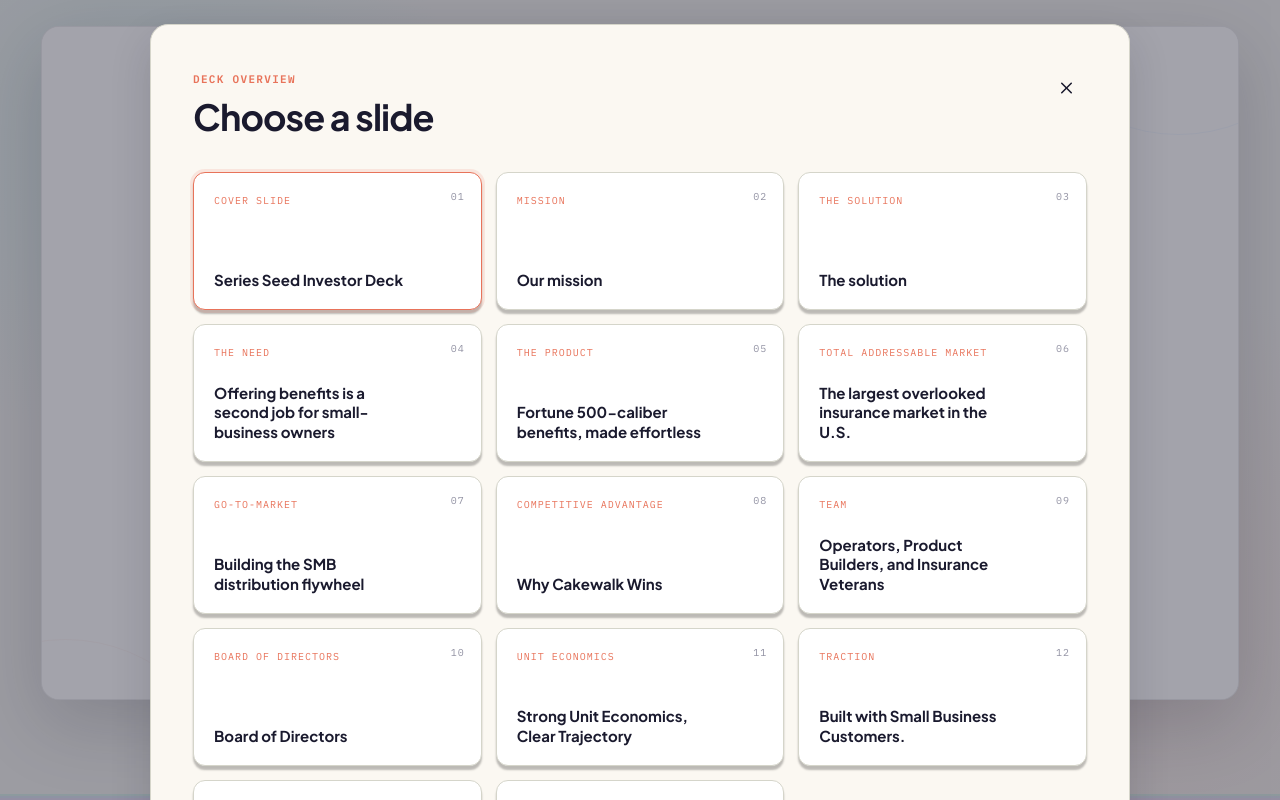
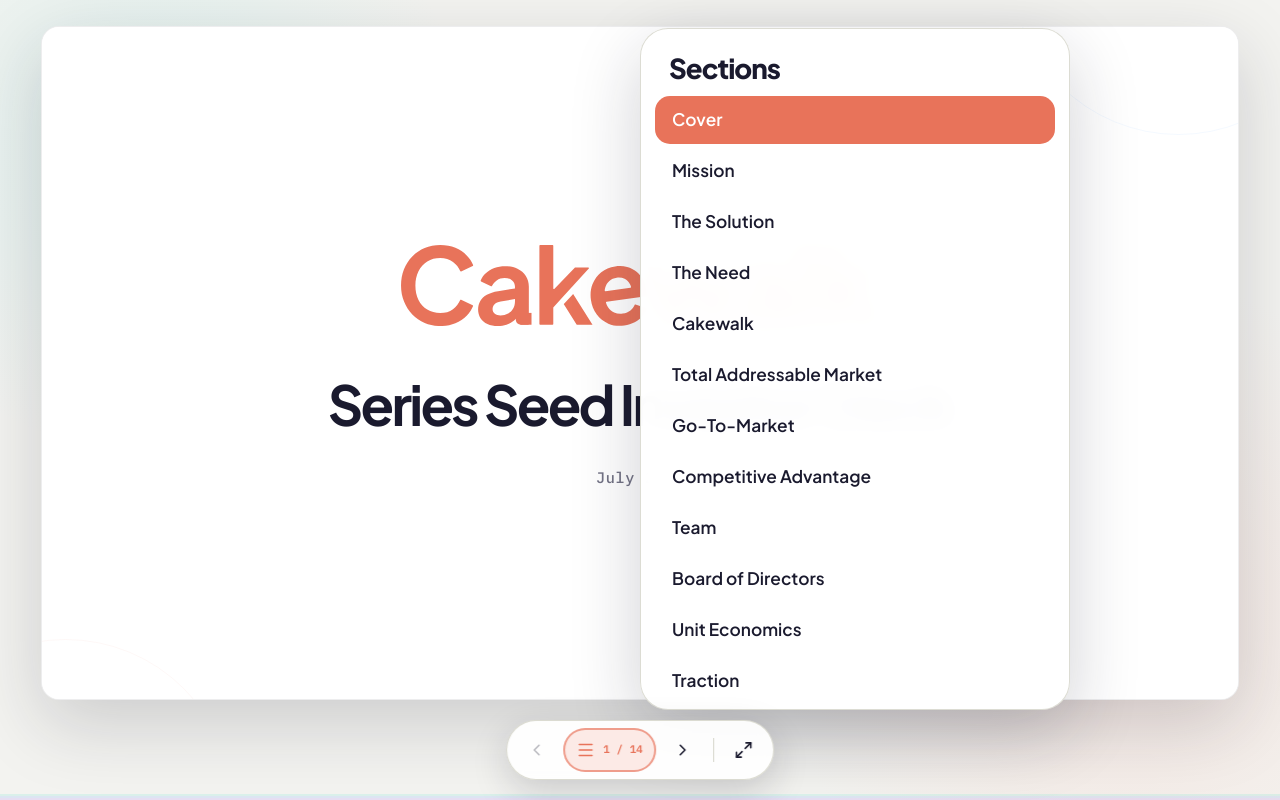
Before and after one commit to jonathanmorav/cakewalk-series-seed-deck, a React (Vite) app: page /#cover in a window 1280 px wide. Both pictures are taken after a click on the button "Open section navigation". Built offline with nearby package versions, Linux system fonts and the light colour scheme.

Commit message:
Replace slide overview with section drawer

```diff
--- a/src/components/Deck.tsx
+++ b/src/components/Deck.tsx
@@ -21,10 +21,21 @@
   ["→ / ↓ / Space", "Next slide"],
   ["← / ↑ / Shift + Space", "Previous slide"],
   ["Home / End", "First / last slide"],
-  ["O", "Slide overview"],
+  ["O", "Section navigation"],
   ["F", "Fullscreen"],
   ["?", "Keyboard shortcuts"],
 ];
+
+const sectionNavigationLabels: Record<string, string> = {
+  cover: "Cover",
+  cakewalk: "Cakewalk",
+  flow: "The Need",
+  system: "The Solution",
+};
+
+function getSectionNavigationLabel(slide: DeckSlide) {
+  return sectionNavigationLabels[slide.id] ?? slide.section;
+}
 
 export function Deck({ slides }: DeckProps) {
   const { currentIndex, currentSlide, direction, goTo, next, previous, first, last } = useDeckNavigation(slides);
@@ -32,7 +43,17 @@
   const [helpOpen, setHelpOpen] = useState(false);
   const [isFullscreen, setIsFullscreen] = useState(Boolean(document.fullscreenElement));
   const touchStartRef = useRef<TouchStart | null>(null);
+  const sectionNavigationRef = useRef<HTMLElement | null>(null);
+  const sectionNavigationTriggerRef = useRef<HTMLButtonElement | null>(null);
+  const activeSectionRef = useRef<HTMLButtonElement | null>(null);
   const prefersReducedMotion = useReducedMotion();
+
+  const closeSectionNavigation = useCallback((restoreFocus = false) => {
+    setOverviewOpen(false);
+    if (restoreFocus) {
+      window.requestAnimationFrame(() => sectionNavigationTriggerRef.current?.focus());
+    }
+  }, []);
 
   const toggleFullscreen = useCallback(async () => {
     try {
@@ -60,15 +81,21 @@
   useEffect(() => {
     const onKeyDown = (event: KeyboardEvent) => {
       if (event.key === "Escape") {
-        setOverviewOpen(false);
+        closeSectionNavigation(overviewOpen);
         setHelpOpen(false);
+        return;
+      }
+
+      const key = event.key.toLowerCase();
+      if (overviewOpen && key === "o" && !event.metaKey && !event.ctrlKey && !event.altKey) {
+        event.preventDefault();
+        closeSectionNavigation(true);
         return;
       }
 
       if (overviewOpen || helpOpen || event.metaKey || event.ctrlKey || event.altKey) return;
       if (isInteractiveTarget(event.target)) return;
 
-      const key = event.key.toLowerCase();
       if (["arrowright", "arrowdown", "pagedown"].includes(key)) {
         event.preventDefault();
         next();
@@ -99,7 +126,30 @@
 
     window.addEventListener("keydown", onKeyDown);
     return () => window.removeEventListener("keydown", onKeyDown);
-  }, [first, helpOpen, last, next, overviewOpen, previous, toggleFullscreen]);
+  }, [closeSectionNavigation, first, helpOpen, last, next, overviewOpen, previous, toggleFullscreen]);
+
+  useEffect(() => {
+    if (!overviewOpen) return;
+
+    const focusFrame = window.requestAnimationFrame(() => {
+      activeSectionRef.current?.scrollIntoView({ block: "nearest" });
+      activeSectionRef.current?.focus({ preventScroll: true });
+    });
+
+    const closeOnOutsidePointer = (event: PointerEvent) => {
+      const target = event.target;
+      if (!(target instanceof Node)) return;
+      if (sectionNavigationRef.current?.contains(target)) return;
+      if (target instanceof Element && target.closest('[aria-controls="section-navigation"]')) return;
+      closeSectionNavigation();
+    };
+
+    document.addEventListener("pointerdown", closeOnOutsidePointer);
+    return () => {
+      window.cancelAnimationFrame(focusFrame);
+      document.removeEventListener("pointerdown", closeOnOutsidePointer);
+    };
+  }, [closeSectionNavigation, currentIndex, overviewOpen]);
 
   const onTouchStart = (event: TouchEvent<HTMLDivElement>) => {
     const touch = event.changedTouches[0];
@@ -155,10 +205,11 @@
           currentIndex={currentIndex}
           total={slides.length}
           isFullscreen={isFullscreen}
+          overviewOpen={overviewOpen}
+          overviewButtonRef={sectionNavigationTriggerRef}
           onPrevious={previous}
           onNext={next}
-          onOverview={() => setOverviewOpen(true)}
-          onHelp={() => setHelpOpen(true)}
+          onOverview={() => setOverviewOpen((open) => !open)}
           onFullscreen={() => void toggleFullscreen()}
         />
 
@@ -175,36 +226,37 @@
         </div>
 
         {overviewOpen && (
-          <div className="overlay" role="presentation" onMouseDown={(event) => event.target === event.currentTarget && setOverviewOpen(false)}>
-            <section className="overlay__panel overlay__panel--wide" role="dialog" aria-modal="true" aria-labelledby="overview-title">
-              <header className="overlay__header">
-                <div>
-                  <span className="eyebrow">DECK OVERVIEW</span>
-                  <h2 id="overview-title">Choose a slide</h2>
-                </div>
-                <button className="icon-button" type="button" onClick={() => setOverviewOpen(false)} aria-label="Close overview" autoFocus>
-                  <X aria-hidden="true" />
-                </button>
+          <nav
+            className="section-navigation"
+            id="section-navigation"
+            aria-labelledby="section-navigation-title"
+            ref={sectionNavigationRef}
+          >
+            <header className="section-navigation__header">
+              <h2 id="section-navigation-title">Sections</h2>
             </header>
-              <div className="overview-grid">
-                {slides.map((slide, index) => (
+            <ul className="section-navigation__list">
+              {slides.map((slide, index) => {
+                const isActive = index === currentIndex;
+                return (
+                  <li key={slide.id}>
                     <button
                       type="button"
-                    className={`overview-card${index === currentIndex ? " overview-card--active" : ""}`}
-                    key={slide.id}
+                      className={`section-navigation__item${isActive ? " section-navigation__item--active" : ""}`}
+                      aria-current={isActive ? "page" : undefined}
+                      ref={isActive ? activeSectionRef : undefined}
                       onClick={() => {
                         goTo(index);
-                      setOverviewOpen(false);
+                        closeSectionNavigation(true);
                       }}
                     >
-                    <span className="overview-card__number">{String(index + 1).padStart(2, "0")}</span>
-                    <span className="overview-card__section">{slide.section}</span>
-                    <strong>{slide.title}</strong>
+                      {getSectionNavigationLabel(slide)}
                     </button>
-                ))}
-              </div>
-            </section>
-          </div>
+                  </li>
+                );
+              })}
+            </ul>
+          </nav>
         )}
 
         {helpOpen && (
--- a/src/components/DeckControls.tsx
+++ b/src/components/DeckControls.tsx
@@ -1,13 +1,15 @@
-import { ChevronLeft, ChevronRight, CircleHelp, Maximize2, Minimize2, PanelsTopLeft } from "lucide-react";
+import { ChevronLeft, ChevronRight, Maximize2, Menu, Minimize2 } from "lucide-react";
+import type { Ref } from "react";
 
 interface DeckControlsProps {
   currentIndex: number;
   total: number;
   isFullscreen: boolean;
+  overviewOpen: boolean;
+  overviewButtonRef: Ref<HTMLButtonElement>;
   onPrevious: () => void;
   onNext: () => void;
   onOverview: () => void;
-  onHelp: () => void;
   onFullscreen: () => void;
 }
 
@@ -15,10 +17,11 @@
   currentIndex,
   total,
   isFullscreen,
+  overviewOpen,
+  overviewButtonRef,
   onPrevious,
   onNext,
   onOverview,
-  onHelp,
   onFullscreen,
 }: DeckControlsProps) {
   return (
@@ -36,12 +39,15 @@
 
       <button
         type="button"
-        className="control-button control-button--wide"
+        className={`control-button control-button--wide control-button--overview${overviewOpen ? " control-button--active" : ""}`}
+        ref={overviewButtonRef}
         onClick={onOverview}
-        aria-label="Open slide overview"
-        title="Slide overview (O)"
+        aria-label={overviewOpen ? "Close section navigation" : "Open section navigation"}
+        aria-controls="section-navigation"
+        aria-expanded={overviewOpen}
+        title="Sections (O)"
       >
-        <PanelsTopLeft aria-hidden="true" />
+        <Menu aria-hidden="true" />
         <span>
           {currentIndex + 1} / {total}
         </span>
@@ -70,15 +76,6 @@
         {isFullscreen ? <Minimize2 aria-hidden="true" /> : <Maximize2 aria-hidden="true" />}
       </button>
 
-      <button
-        type="button"
-        className="control-button"
-        onClick={onHelp}
-        aria-label="Show keyboard shortcuts"
-        title="Keyboard shortcuts (?)"
-      >
-        <CircleHelp aria-hidden="true" />
-      </button>
     </nav>
   );
 }
```
Also changed, not shown: src/styles/deck.css. Lines whose indentation alone changed are shown as unchanged.
